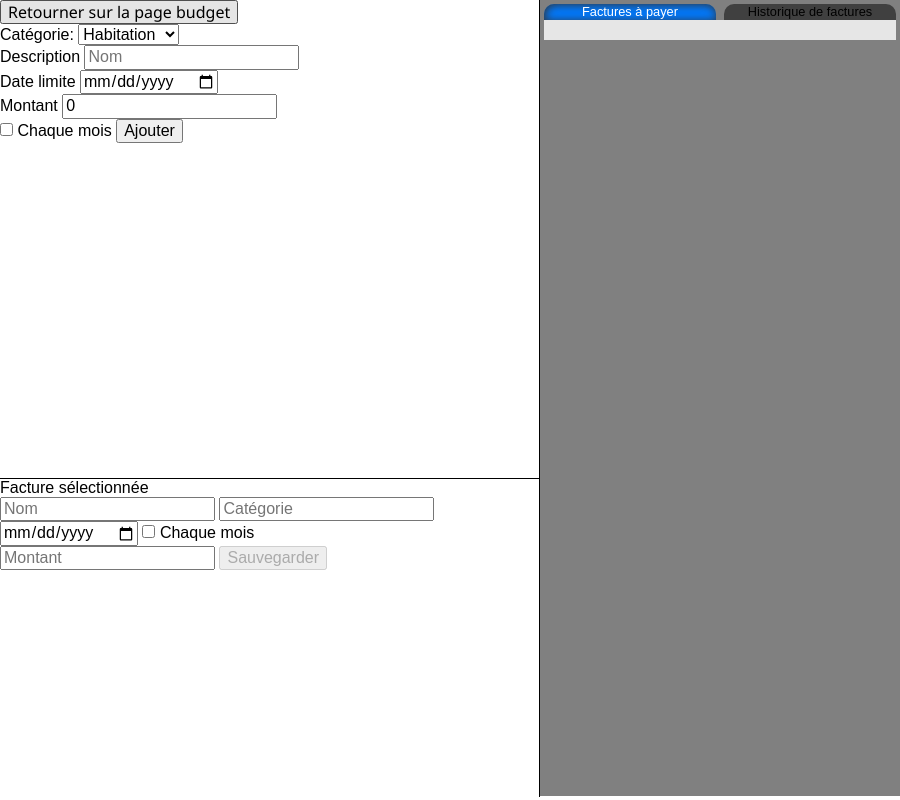
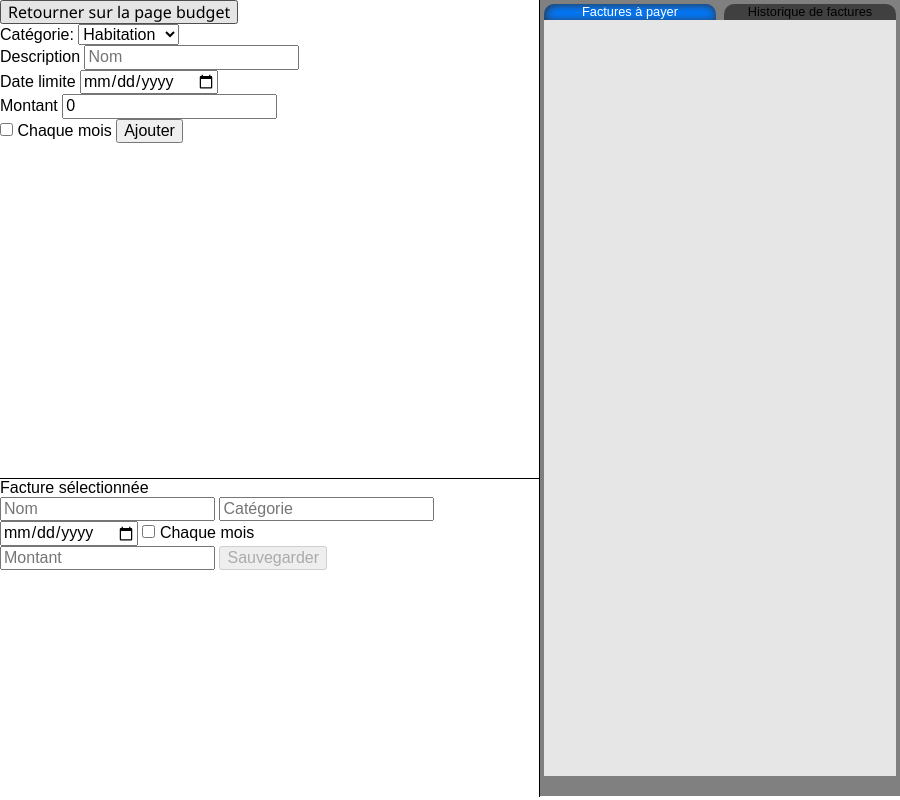
Before and after one commit to TitusVM/stonksmanager, an Electron app: page billsManager.html in a window 900 px wide. Drawn offline with nearby package versions, Linux system fonts and the light colour scheme; no server answers.

Commit message:
Scrollable bill list

```diff
--- a/billsManager.css
+++ b/billsManager.css
@@ -19,3 +19,8 @@
 .invisible {
   display: none;
 }
+
+#bill-view {
+  height: 95%;
+  overflow-y: auto;
+}
```
